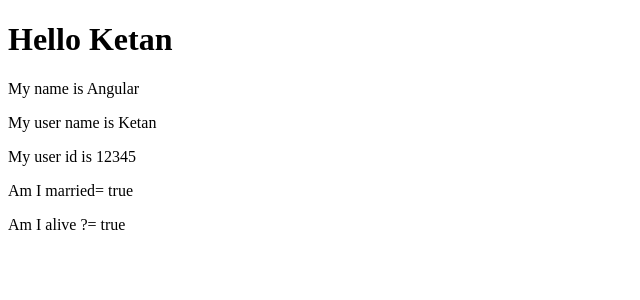
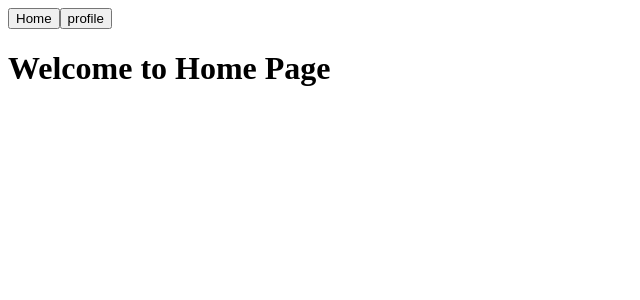
Before and after one commit to BigHero1997/Ketan-Angular, an Angular app: page / in a window 1280 px wide. Shown: the top 300 px of the page, without its empty margins (0-640 px from the left). Built offline with nearby package versions, Linux system fonts and the light colour scheme.

Commit message:
if-elseif

```diff
--- a/src/app/app.html
+++ b/src/app/app.html
@@ -1,6 +1,52 @@
-<h1>Hello Ketan</h1>
+<!-- <h1>Hello Ketan</h1>
 <p>My name is {{ name }}</p>
 <p>My user name is {{ userName }}</p>
 <p>My user id is {{ userId }}</p>
 <p>Am I married=  {{ isMarried }}</p>
-<p>Am I alive ?=  {{ isAlive }}</p>
+<p>Am I alive ?=  {{ isAlive }}</p> -->
+<!--
+@if (isAlive) {
+    <h1>Hi Ketan</h1>
+} @else {
+    <h1>Bye Ketan</h1>
+} -->
+
+
+<!-- @if (marks>=75) {
+    <h1>congrats, >75</h1>
+}@else if (marks>=60) {
+    <h1>congrats, >60</h1>
+}@else if (marks>=35) {
+    <h1>congrats, >35</h1>
+}@else {
+    <h1>Sorry, you have failed</h1>
+} -->
+
+<!-- <button (click)="toggleBox()">Toggle</button>
+
+@if (showBox) {
+    <h1>Box is visible</h1>
+} @else {
+    <h1>Box is hidden</h1>
+} -->
+
+
+<!-- <input (input)="updateAge($event.target.value)" placeholder="enter age">
+
+@if (age>18) {
+    <h1>adult</h1>
+} @else {
+    <h1>minor</h1>
+} -->
+
+
+<button (click)="section='home'">Home</button>
+<button (click)="section='profile'">profile</button>
+
+@if (section=='home') {
+    <h1>Welcome to Home Page</h1>
+} @else if (section=='profile') {
+    <h1>Welcome to Profile Page</h1>
+} @else {
+    <h1>Page not found</h1>
+}
--- a/src/app/app.ts
+++ b/src/app/app.ts
@@ -1,17 +1,29 @@
 import { Component, signal } from '@angular/core';
-import { RouterOutlet } from '@angular/router';
 
 @Component({
   selector: 'app-root',
-  imports: [RouterOutlet],
+  imports: [],
   templateUrl: './app.html',
   styleUrl: './app.css'
 })
 export class App {
-  protected readonly title = signal('angular-tutorial');
-  name = 'Angular';
-  userName = 'Ketan';
-  userId = 12345;
-  isMarried = true;
-  isAlive = true;
+  // protected readonly title = signal('angular-tutorial');
+  // name = 'Angular';
+  // userName = 'Ketan';
+  // userId = 12345;
+  // isMarried = true;
+  isAlive = false;
+  marks = 45;
+  showBox = true;
+  age = 0;
+  section = "home";
+  updateAge(value: string) {
+    this.age = Number(value);
+
+  }
+
+  toggleBox() {
+    //if false then true and if true then false
+    this.showBox = !this.showBox;
+  }
 }
--- a/tsconfig.app.json
+++ b/tsconfig.app.json
@@ -3,6 +3,7 @@
 {
   "extends": "./tsconfig.json",
   "compilerOptions": {
+    "rootDir": "./src",
     "outDir": "./out-tsc/app",
     "types": [
       "node"
```
